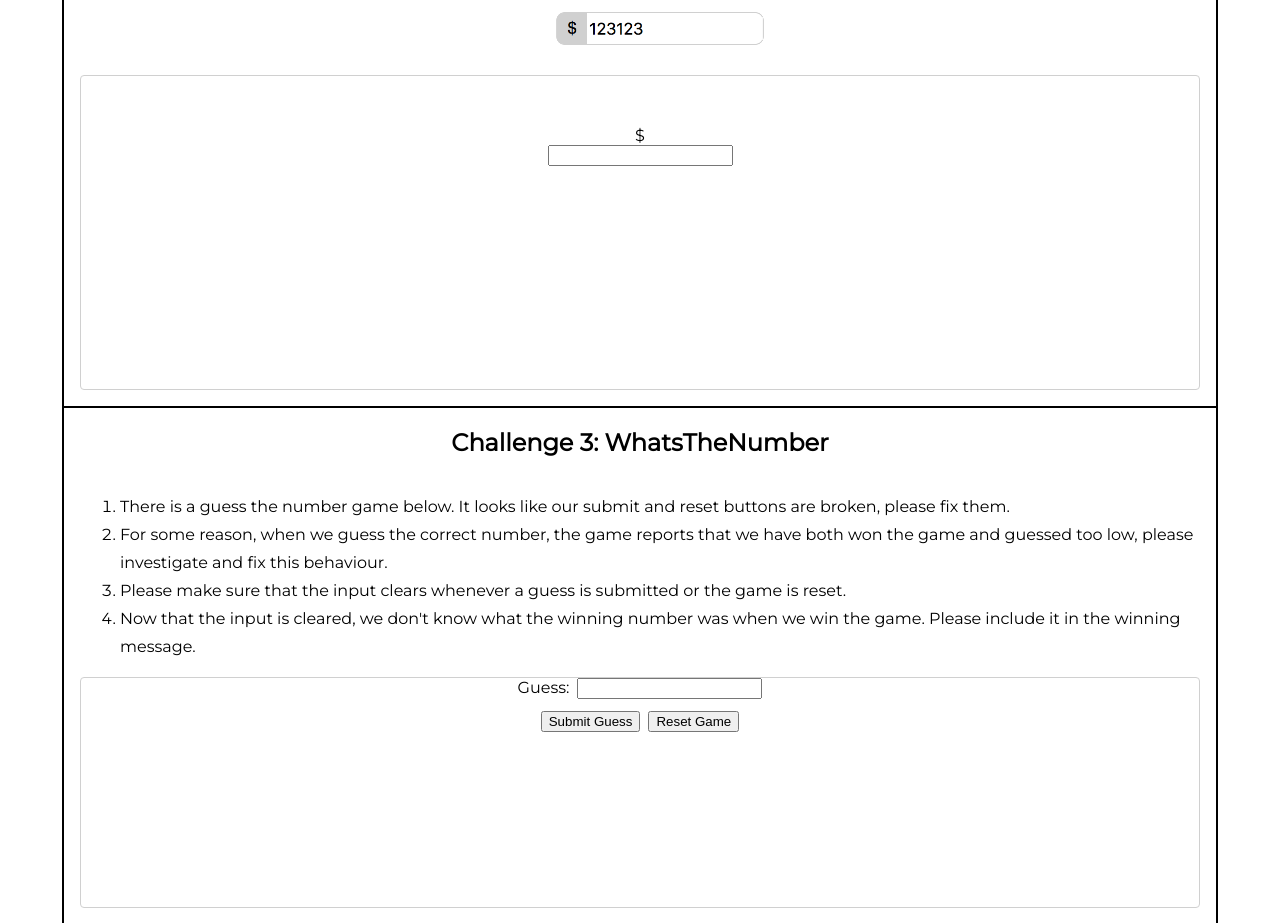
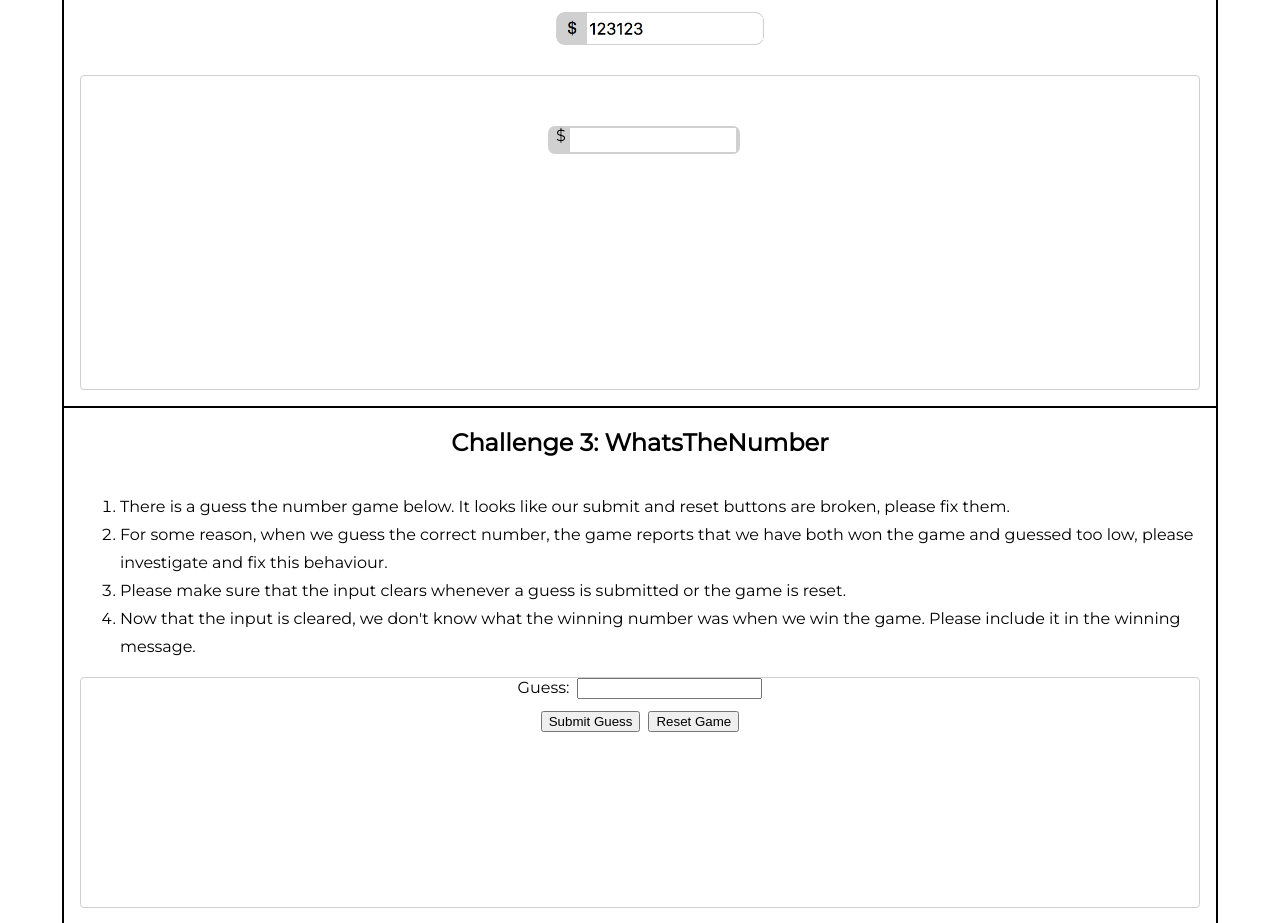
Before and after one commit to usinadoaplicativo/usiapp-bug-hunt, a React (Create React App) app: page / in a window 1280 px wide. Shown: the part 900-1823 px from the top of the page. Built offline with nearby package versions, Linux system fonts and the light colour scheme.

Commit message:
Add files via upload

```diff
--- a/src/challengeComponents/AmountInput/AmountInput.css
+++ b/src/challengeComponents/AmountInput/AmountInput.css
@@ -4,9 +4,26 @@
 }
 
 .AmountInput .DollarContainer {
+    background-color: #D0D0D0;
+    border-radius: 7px;
+    height: 28px;
+    position: relative;
+    text-align:start;
+    z-index: 1;
+    margin-left: 8px;
+    text-indent: 8px;
+
+
 
 }
 
 .AmountInput input {
+    position: relative;
+    z-index: 2;
+    top: -26px;
+    border-style: none;
+    width: 162px;
+    left: 13px;
+    height: 22px;
 
 }
```
